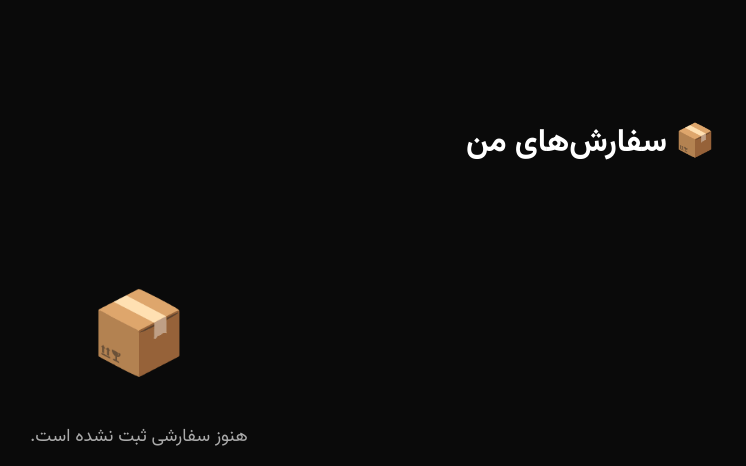
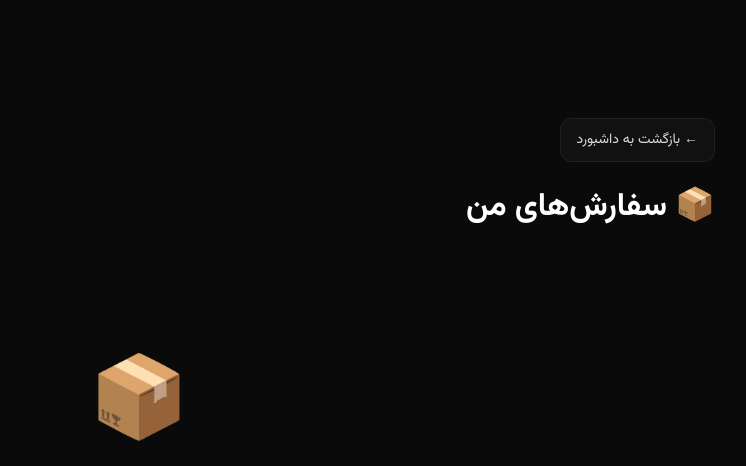
Before and after one commit to HosseiniAmirMohammad/figmax_shop, a Django app: page /orders/ in a window 1280 px wide. Shown: the part 132-598 px from the top of the page, without its empty margins (501-1247 px from the left). Run offline with Django 5.2, Linux system fonts and the light colour scheme; the visitor is signed in with stand-in values (Sample User, id 1); data comes from the database, SQL or seed files in the repository; data that the repository does not hold is empty.

Commit message:
add return button to order page

```diff
--- a/templates/shop/orders.html
+++ b/templates/shop/orders.html
@@ -6,6 +6,10 @@
 
 {% block content %}
 <div class="container" style="padding-top:120px;min-height:70vh;">
+    <a href="{% url 'accounts:dashboard' %}" style="display:inline-flex; align-items:center; gap:8px; color:#ddd; text-decoration:none; background:rgba(255,255,255,0.03); border:1px solid rgba(255,255,255,0.06); border-radius:12px; padding:10px 16px; font-size:14px; font-family:'Vazirmatn', sans-serif; transition:all 0.3s ease; margin-bottom:20px;">
+        ← بازگشت به داشبورد
+    </a>
+
     <h1 style="font-family:Vazirmatn,sans-serif;color:#fff;font-size:32px;margin-bottom:30px;">📦 سفارش‌های من</h1>
 
     <div class="orders">
```
